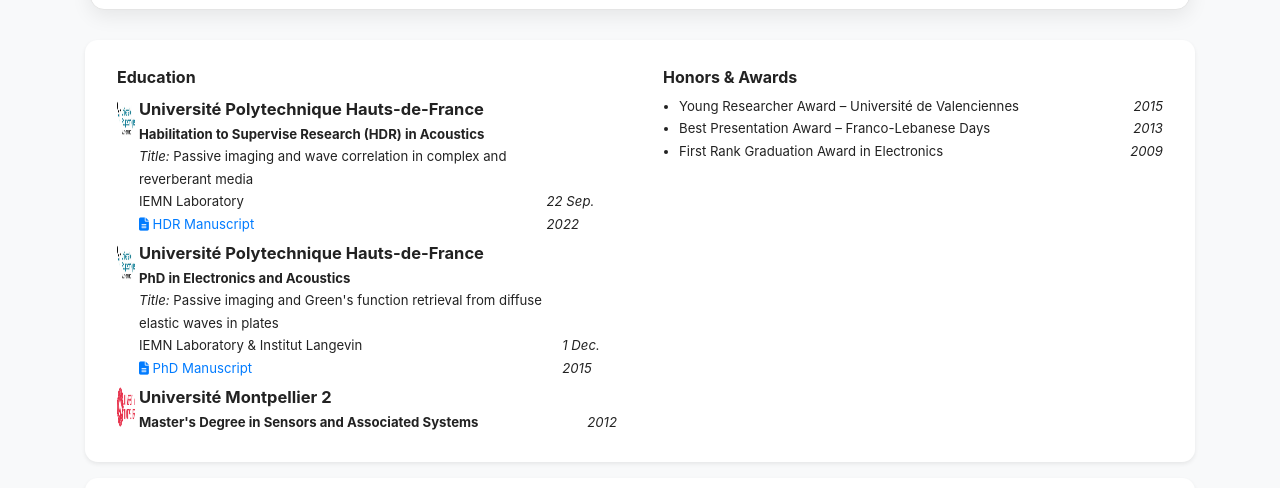
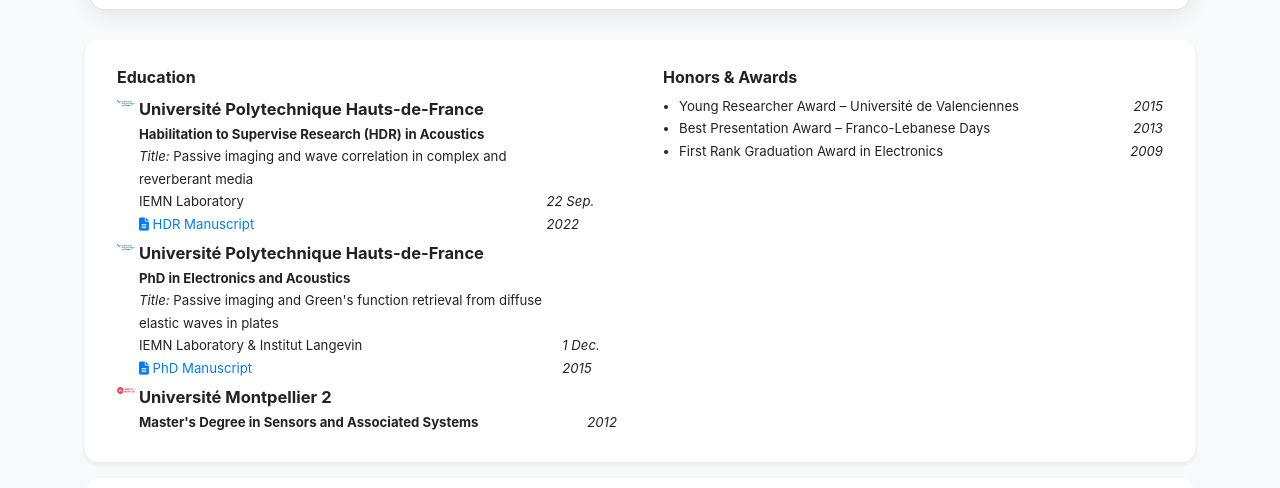
Before and after one commit to lchehami/lchehami.github.io, a Jekyll site: the page built from index.html, in a window 1280 px wide and 1400 px high, scrolled down 51 px. Shown: the part 589-1077 px from the top of the window. Built offline with Jekyll 4.4.1, drawn with Linux system fonts in a browser that asks for light colours; nearby versions of some CDN libraries; a style sheet for code colours, icons or effects is not loaded.

Commit message:
Update global.css

```diff
--- a/assets/css/global.css
+++ b/assets/css/global.css
@@ -185,17 +185,18 @@ h2 {
     color: #f0f0f0;
   }
 }
-/* ===== FIX LOGOS EDUCATION (BOOTSTRAP) ===== */
-.education img,
+/* ===== FIX LOGOS EDUCATION ONLY ===== */
+.card .inline-badge,
 img.inline-badge,
 .img-fluid.inline-badge {
-  height: 40px !important;
+  height: 42px !important;
   width: auto !important;
-  max-width: none !important;
-  object-fit: contain;
-  vertical-align: middle;
-  margin-right: 10px;
+  max-width: 140px !important;
+  object-fit: contain !important;
+  vertical-align: middle !important;
+  margin-right: 12px !important;
+  display: inline-block !important;
 }
-.card img {
-  height: 40px !important;
-}
+
+/* Ne pas forcer toutes les images des cartes */
+/* SUPPRIMER : .card img { height: 40px !important; } */
```
